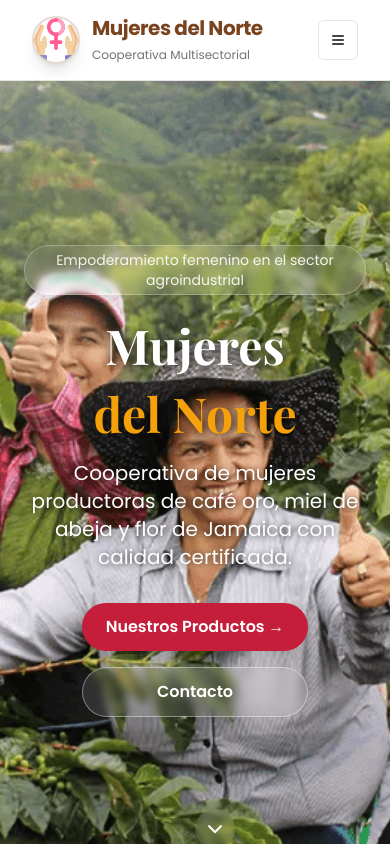
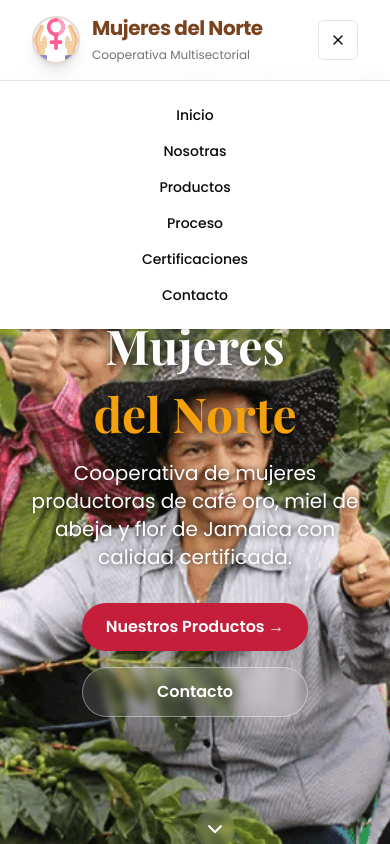
Before and after one commit to CarlosRuiz55/mujeresdelnorteprueba, a Next.js app: page / in a window 390 px wide. Both pictures are taken after a click on the button "Toggle menu". Shown: the top 844 px of the page. Built offline with nearby package versions, Linux system fonts and the light colour scheme; a web font is replaced by a local one.

Commit message:
Funcionalidad del boton toogle menu(responsive mobile)

```diff
--- a/app/page.tsx
+++ b/app/page.tsx
@@ -7,6 +7,7 @@ import CertificationGrid from "@/components/certification-grid"
 import ContactForm from "@/components/contact-form"
 import { ArrowRight, ChevronDown } from "lucide-react"
 import TestimonialSlider from "@/components/testimonial-slider"
+import MobileMenuToggle from "@/components/MobileMenuToggle"
 
 export default function Home() {
   return (
@@ -73,25 +74,8 @@ export default function Home() {
               <span className="absolute -bottom-1 left-0 h-0.5 w-0 bg-primary transition-all duration-300 group-hover:w-full"></span>
             </Link>
           </nav>
-          <Button variant="outline" size="icon" className="md:hidden">
-            <svg
-              xmlns="http://www.w3.org/2000/svg"
-              width="24"
-              height="24"
-              viewBox="0 0 24 24"
-              fill="none"
-              stroke="currentColor"
-              strokeWidth="2"
-              strokeLinecap="round"
-              strokeLinejoin="round"
-              className="lucide lucide-menu"
-            >
-              <line x1="4" x2="20" y1="12" y2="12" />
-              <line x1="4" x2="20" y1="6" y2="6" />
-              <line x1="4" x2="20" y1="18" y2="18" />
-            </svg>
-            <span className="sr-only">Toggle menu</span>
-          </Button>
+          {/* Menu resposive movil */}
+          <MobileMenuToggle />
         </div>
       </header>
 
--- /dev/null
+++ b/components/MobileMenuToggle.tsx
@@ -0,0 +1,36 @@
+"use client"
+
+import { useState } from "react"
+import { Button } from "@/components/ui/button"
+import { X, Menu } from "lucide-react"
+
+export default function MobileMenuToggle() {
+  const [isOpen, setIsOpen] = useState(false)
+
+  const toggleMenu = () => setIsOpen(!isOpen)
+
+  return (
+    <>
+      <Button variant="outline" size="icon" className="md:hidden" onClick={toggleMenu}>
+        {isOpen ? (
+          <X className="w-6 h-6" />
+        ) : (
+          <Menu className="w-6 h-6" />
+        )}
+        <span className="sr-only">Toggle menu</span>
+      </Button>
+
+      {/* Menú desplegable cuando está abierto */}
+      {isOpen && (
+        <div className="absolute top-20 left-0 w-full bg-background shadow-md border-t flex flex-col items-center space-y-4 py-6 z-50 md:hidden">
+          <a href="#inicio" onClick={toggleMenu} className="text-sm font-medium hover:text-primary">Inicio</a>
+          <a href="#nosotras" onClick={toggleMenu} className="text-sm font-medium hover:text-primary">Nosotras</a>
+          <a href="#productos" onClick={toggleMenu} className="text-sm font-medium hover:text-primary">Productos</a>
+          <a href="#proceso" onClick={toggleMenu} className="text-sm font-medium hover:text-primary">Proceso</a>
+          <a href="#certificaciones" onClick={toggleMenu} className="text-sm font-medium hover:text-primary">Certificaciones</a>
+          <a href="#contacto" onClick={toggleMenu} className="text-sm font-medium hover:text-primary">Contacto</a>
+        </div>
+      )}
+    </>
+  )
+}
```
